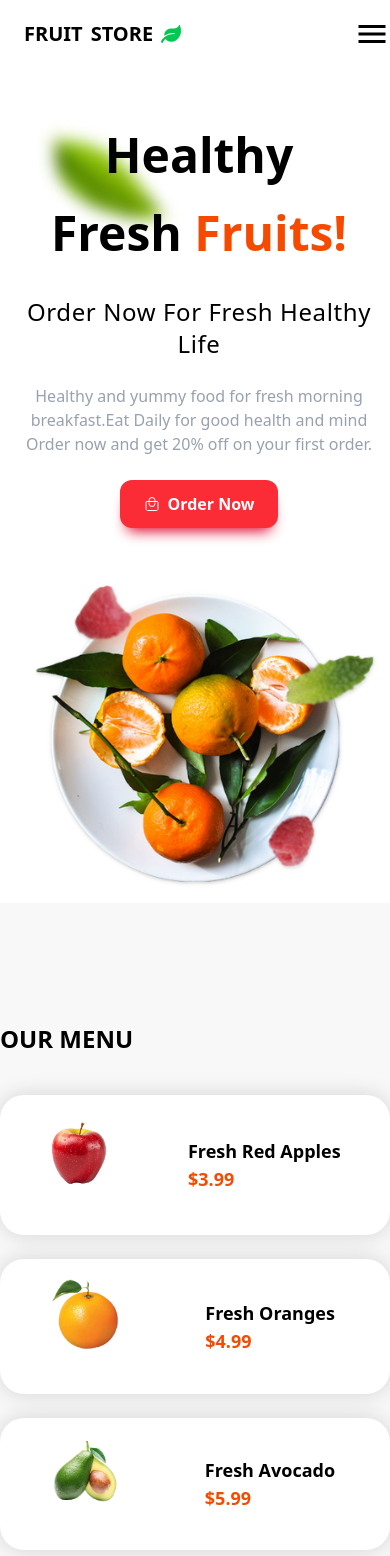
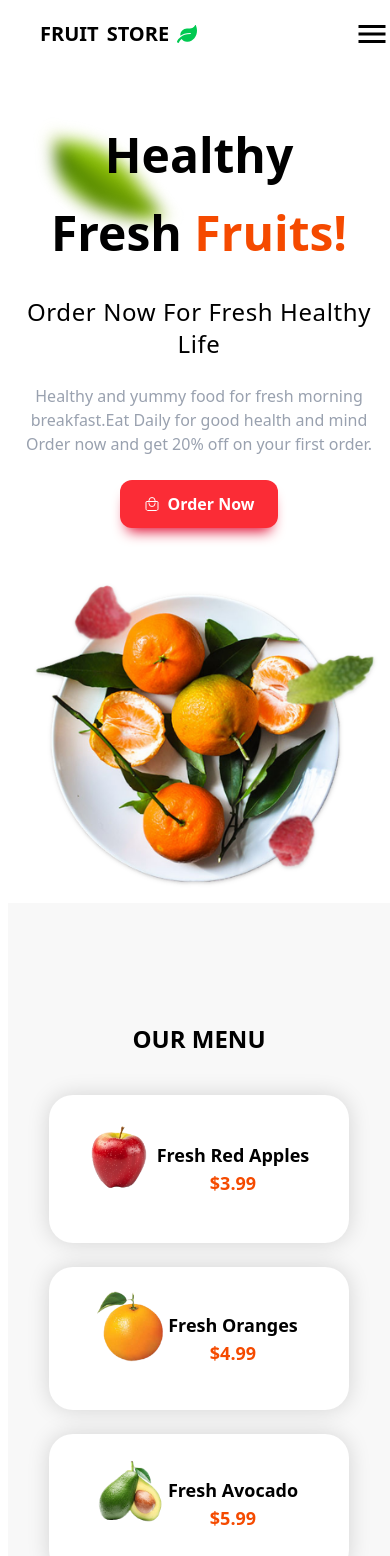
Before and after one commit to mohiturkude8237/Fruit-Ecommerce, a React (Vite) app: page /contacts in a window 390 px wide. Shown: the top 1556 px of the page. Built offline with nearby package versions, Linux system fonts and the light colour scheme.

Commit message:
Menu.jsx framer motion effect

```diff
--- a/src/components/Menus.jsx
+++ b/src/components/Menus.jsx
@@ -4,7 +4,7 @@ import apple from "../assets/fruits/apple.png";
 import orange from "../assets/fruits/orange.png";
 import avocado from "../assets/fruits/avocado.png";
 import cherry from "../assets/fruits/cherry.png";
-import { motion } from "framer-motion";
+import { delay, motion } from "framer-motion";
 import {FadeLeft} from "../Utility/animation.jsx";
 const MenusData = [
   {
@@ -13,6 +13,7 @@ const MenusData = [
     link: "/",
     price: "$3.99",
     img: apple,
+    delay: 0.3,
   },
   {
     id: 2,
@@ -20,6 +21,7 @@ const MenusData = [
     link: "/",
     price: "$4.99",
     img: orange,
+    delay: 0.6,
   },
   {
     id: 3,
@@ -27,6 +29,7 @@ const MenusData = [
     link: "/",
     price: "$5.99",
     img: avocado,
+    delay: 0.9,
   },
   {
     id: 4,
@@ -34,19 +37,28 @@ const MenusData = [
     link: "/",
     price: "$2.99",
     img: cherry,
+    delay: 1.2,
   },
 ];
 
 const Menus = () => {
   return (
-    <section className="bg-[#F8F8F8]">
+    <section className="bg-[#F8F8F8] ml-2 text-center sm:ml-4 md:ml-8 lg:ml-16">
       <div className="container pt-30 pb-20">
-        <h1 className="text-2xl font-bold text-left pb-10 uppercase">
+        <motion.h1
+        initial={{opacity: 0, x: -200}}
+        whileInView={{opacity: 1, x: 0}}
+        transition={{duration: 1,delay: 0.3}}
+        className="text-2xl font-bold md:text-left pb-10 uppercase">
           Our Menu
-        </h1>
+        </motion.h1>
         <div className="grid grid-cols-1 sm:grid-cols-2 md:grid-cols-4 gap-6">
           {MenusData.map((menu) => (
-            <div className="bg-white rounded-3xl px-4 py-2 shadow-[0_0_22px_0_rgba(0,0,0,0.15)] flex flex-row justify-around items-center gap-3">
+            <motion.div
+            variants={FadeLeft(menu.delay)}
+            initial="hidden"
+            whileInView={"visible"}
+            className="w-[90%] max-w-[300px] mx-auto md:max-w-none  bg-white rounded-3xl   py-3 shadow-[0_0_22px_0_rgba(0,0,0,0.15)] flex flex-row items-center justify-center  gap-2 md:gap-4 hover:shadow-[0_0_22px_0_rgba(0,0,0,0.25)] transition-all duration-300 ease-in-out relative">
               <img
                 src={menu.img}
                 alt=""
@@ -57,7 +69,7 @@ const Menus = () => {
                 <p className="text-lg font-semibold text-orange-600">{menu.price}</p>
 
               </div>
-            </div>
+            </motion.div>
           ))}
         </div>
 
--- a/src/components/Navbar.jsx
+++ b/src/components/Navbar.jsx
@@ -40,7 +40,7 @@ const Navbar = () => {
       <nav>
         <div className="container flex justify-between items-center py-4 md:pt-4">
           {/* Logo section */}
-          <div className="text-xl md:text-2xl flex items-center gap-2 font-bold uppercase ml-6">
+          <div className="text-xl md:text-2xl flex items-center gap-2 font-bold uppercase ml-10">
             <p className="primary">Fruit</p>
             <p className="secondary">Store</p>
             <FaLeaf className="text-green-500" />
```
